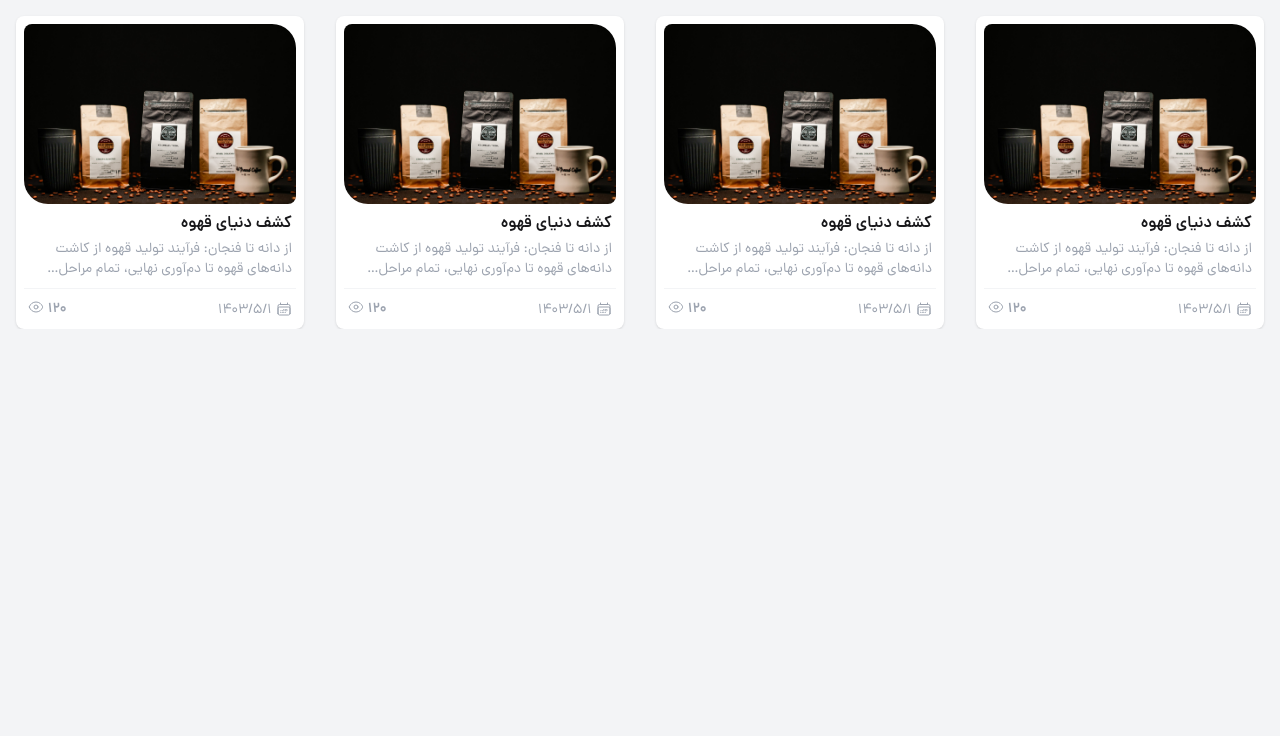
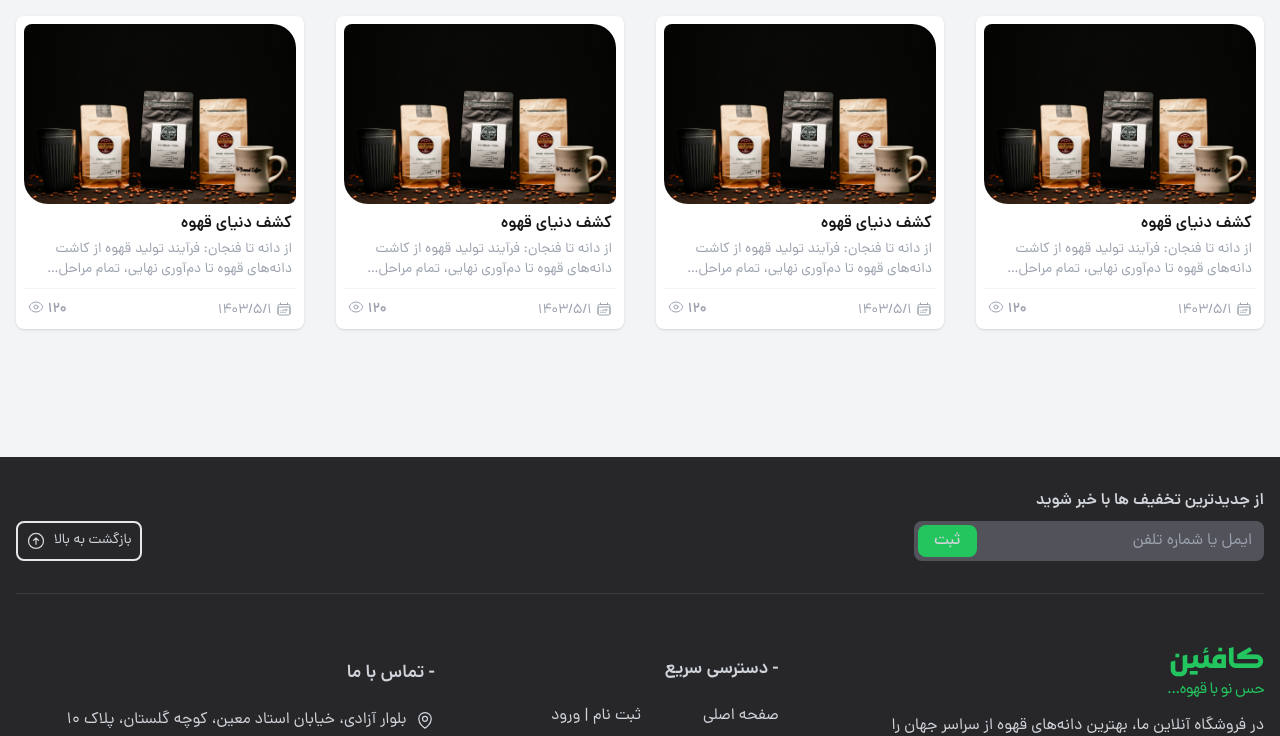
Before and after one commit to ramin-kp/caffeine-project, a Next.js app: page / in a window 1280 px wide. Shown: the part 2796-3532 px from the top of the page. Before the commit the page ends 3125 px from the top, so only its background shows below. Built offline with nearby package versions, Linux system fonts and the light colour scheme.

Commit message:
developing footer components

```diff
--- a/src/app/globals.css
+++ b/src/app/globals.css
@@ -4,7 +4,7 @@
 
 @layer base {
   html {
-    scroll-behavior: smooth;
+    scroll-behavior: smooth !important;
   }
 
   input,
--- a/src/app/layout.js
+++ b/src/app/layout.js
@@ -2,6 +2,7 @@
 import SvgComponents from "@/components/modules/SvgComponents/SvgComponents";
 import "./globals.css";
 import Navbar from "@/components/modules/navbar/Navbar";
+import Footer from "@/components/modules/footer/Footer";
 // import { localFont } from "next/font";
 
 //fonts
@@ -60,6 +61,7 @@ export default function RootLayout({ children }) {
       <body>
         <Navbar />
         {children}
+        <Footer />
         <SvgComponents />
       </body>
     </html>
--- a/src/components/modules/footer/Footer.js
+++ b/src/components/modules/footer/Footer.js
@@ -1,7 +1,154 @@
 import React from "react";
+import Image from "next/image";
+import Link from "next/link";
 
 function Footer() {
-  return <div>Footer</div>;
+  return (
+    <footer class="relative mt-14 lg:mt-32 text-gray-300 bg-zinc-800 pt-8">
+      <div class="container">
+        <div class="mb-12 flex border-b pb-8 border-white/10 flex-col-reverse sm:flex-row gap-y-5 items-center sm:items-end justify-between">
+          <div class="flex gap-y-2 flex-col">
+            <h2 class="font-DanaDemiBold">از جدیدترین تخفیف ها با خبر شوید</h2>
+            <div class="bg-zinc-600 p-1 rounded-lg w-72 lg:w-[350px] flex items-center justify-between">
+              <input
+                type="text"
+                class="bg-transparent text-gray-200 px-2"
+                placeholder="ایمل یا شماره تلفن"
+              />
+              <button class="px-4 py-1 bg-green-500 rounded-lg font-DanaMedium">
+                ثبت
+              </button>
+            </div>
+          </div>
+          <Link
+            href="#"
+            class="flex items-center gap-x-2 text-sm p-2 cursor-pointer rounded-lg border-2 border-gray-200"
+          >
+            بازگشت به بالا
+            <svg class="w-5 h-5 rotate-180">
+              <use href="#arrow-down-circle"></use>
+            </svg>
+          </Link>
+        </div>
+
+        <div class="flex mt-8 items-center justify-between flex-col lg:flex-row gap-y-10 lg:gap-x-20 flex-wrap">
+          <div class="flex flex-col gap-y-2 w-full lg:w-[30%]">
+            <Link
+              href="index.html"
+              class="text-green-500 transition-colors w-fit block"
+            >
+              <p class="font-MorabbaBold text-3xl">کافئین</p>
+              <p class="tracking-tighter">حس نو با قهوه...</p>
+            </Link>
+            <p class="leading-8">
+              در فروشگاه آنلاین ما، بهترین دانه‌های قهوه از سراسر جهان را با
+              کیفیت بالا و طعمی بی‌نظیر برای شما فراهم آورده‌ایم. با انتخاب
+              محصولات ما، لذت یک فنجان قهوه عالی را در خانه تجربه کنید.
+            </p>
+          </div>
+
+          <div class="flex flex-col gap-y-2 w-full lg:w-auto">
+            <h2 class="font-DanaDemiBold text-lg mb-3">- دسترسی سریع</h2>
+            <div class="flex gap-x-10 child:space-y-2">
+              <ul class="child-hover:text-green-500 child:transition-all">
+                <li>
+                  <Link href="index.html">صفحه اصلی</Link>
+                </li>
+                <li>
+                  <Link href="shop.html">فروشگاه</Link>
+                </li>
+                <li>
+                  <Link href="contact-us.html">تماس با ما </Link>
+                </li>
+                <li>
+                  <Link href="questions.html">سوالات متداول </Link>
+                </li>
+              </ul>
+              <ul class="child-hover:text-green-500 child:transition-colors">
+                <li>
+                  <Link href="login.html"> ثبت نام | ورود </Link>
+                </li>
+                <li>
+                  <Link href="articles.html">وبلاگ</Link>
+                </li>
+                <li>
+                  <Link href="">شرایط و قوانین</Link>
+                </li>
+                <li>
+                  <Link href="">حریم خصوصی </Link>
+                </li>
+              </ul>
+            </div>
+          </div>
+
+          <div class="flex flex-col gap-y-5 w-full lg:w-auto">
+            <h2 class="font-DanaDemiBold text-lg">- تماس با ما</h2>
+            <div class="flex items-center gap-x-1 lg:gap-x-2 hover:text-green-500 transition-colors cursor-pointer">
+              <svg class="w-5 h-5">
+                <use href="#map"></use>
+              </svg>
+              <p class="line-clamp-1">
+                بلوار آزادی، خیابان استاد معین، کوچه گلستان، پلاک ۱۰
+              </p>
+            </div>
+
+            <div class="flex lg:items-center flex-col gap-y-2 lg:flex-row gap-x-5 child:cursor-pointer child-hover:text-green-500 child:transition-colors">
+              <span class="flex items-start gap-x-2">
+                <svg class="w-5 h-5">
+                  <use href="#envelope"></use>
+                </svg>
+                <p>coffein@info.com</p>
+              </span>
+
+              <span class="flex items-start gap-x-2">
+                <svg class="w-5 h-5">
+                  <use href="#phone"></use>
+                </svg>
+                <p>0923-122-3311</p>
+                <p class="mr-2">0926-002-2737</p>
+              </span>
+            </div>
+
+            <div class="flex items-start justify-start gap-x-10">
+              <button class="flex items-center gap-x-2">
+                <p dir="ltr">@coffeepages</p>
+                <Image
+                  src="/images/svg/instagram.png"
+                  class="w-6 h-6"
+                  width={30}
+                  height={30}
+                  alt="instagram"
+                />
+              </button>
+              <button class="flex items-center gap-x-2">
+                <p dir="ltr">@coffeepages</p>
+                <Image
+                  src="/images/svg/telegram.png"
+                  class="w-6 h-6"
+                  width={30}
+                  height={30}
+                  alt="instagram"
+                />
+              </button>
+            </div>
+          </div>
+        </div>
+      </div>
+      <div class="bg-zinc-900">
+        <div class="container  mt-12 py-2 flex flex-col lg:flex-row gap-y-2 lg:items-center lg:justify-between">
+          <p class="text-sm lg:text-base">
+            تمام حقوق این سایت متعلق به
+            <Link href="index.html" class="text-green-500 font-DanaMedium">
+              {" "}
+              کافئین
+            </Link>{" "}
+            میباشد
+          </p>
+          <p class="text-sm">Copyright © 2024 Coffee. All rights reserved.</p>
+        </div>
+      </div>
+    </footer>
+  );
 }
 
 export default Footer;
--- a/src/components/templates/index/Offer.js
+++ b/src/components/templates/index/Offer.js
@@ -8,10 +8,9 @@ import { Swiper, SwiperSlide } from "swiper/react";
 // Import Swiper styles
 import "swiper/css";
 import "swiper/css/free-mode";
-import "swiper/css/pagination";
 
 // import required modules
-import { FreeMode, Pagination, Navigation, Autoplay } from "swiper/modules";
+import { FreeMode, Autoplay } from "swiper/modules";
 import ProductCard from "@/components/modules/products/ProductCard";
 
 function Offer() {
@@ -59,7 +58,6 @@ function Offer() {
             </div>
           </div>
         </div>
-
         <Swiper
           slidesPerView={1}
           spaceBetween={30}
@@ -67,7 +65,7 @@ function Offer() {
           loop={true}
           autoplay={{ delay: 1500, disableOnInteraction: false }}
           speed={1000}
-          modules={[FreeMode, Pagination, Navigation, Autoplay]}
+          modules={[FreeMode, Autoplay]}
           breakpoints={{
             370: {
               slidesPerView: 2,
@@ -94,7 +92,7 @@ function Offer() {
               spaceBetween: 20,
             },
           }}
-          className="mySwiper"
+          className="mySwiper w-full"
         >
           <SwiperSlide className="products-card-item">
             <ProductCard img={"p1.png"} />
```
